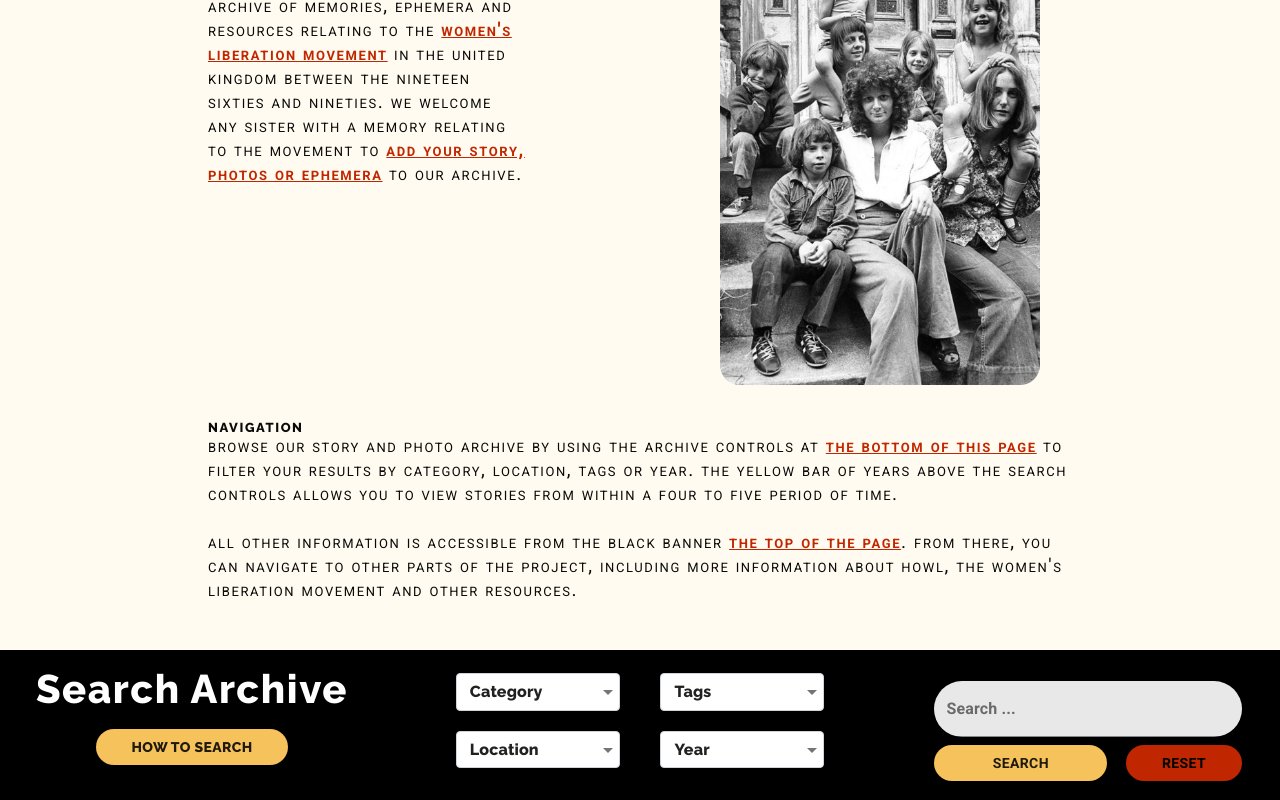
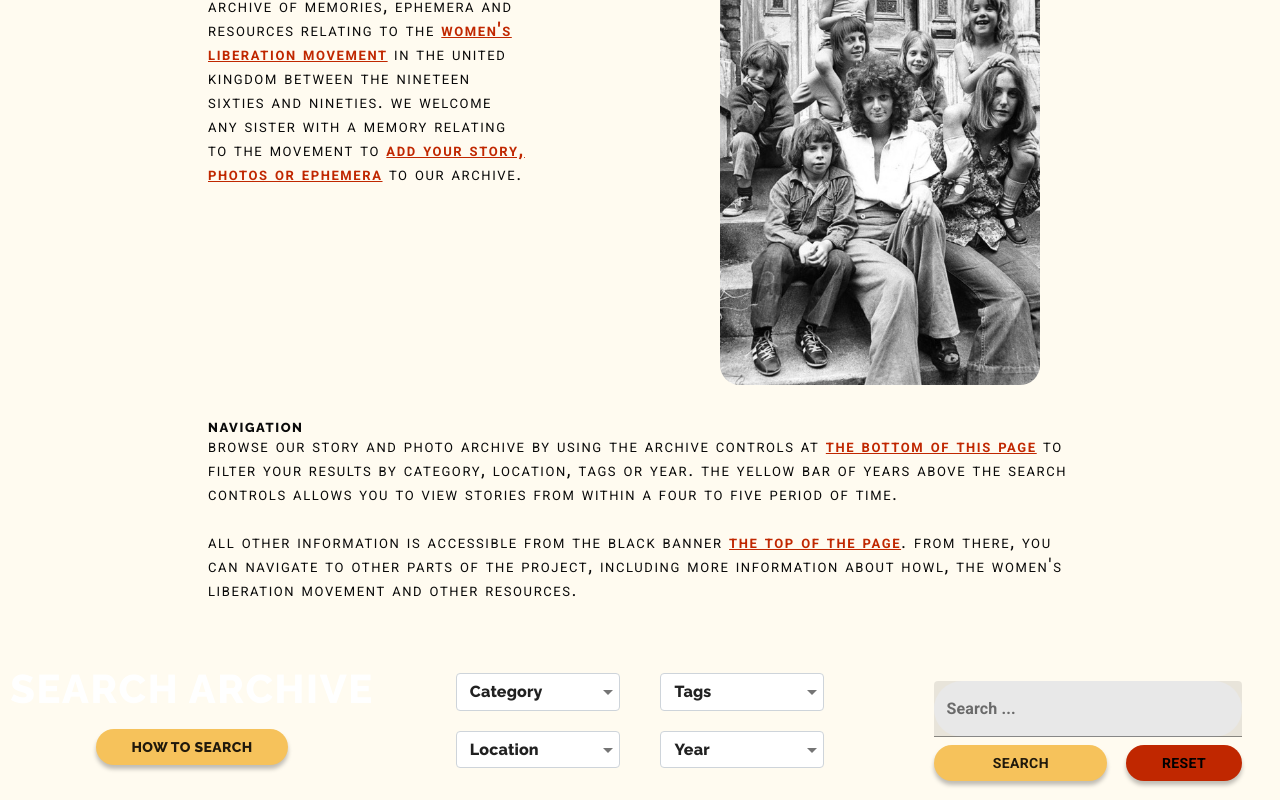
Before and after one commit to founders-programme-2/howl, a React (Create React App) app in the folder client/: page / in a window 1280 px wide. Shown: the part 508-1308 px from the top of the page. Built offline with nearby package versions, Linux system fonts and the light colour scheme; what react-a11y would draw is missing.

Commit message:
Fix typo errors and use global variables #82

```diff
--- a/client/src/Components/Common/Footer/Footer.style.js
+++ b/client/src/Components/Common/Footer/Footer.style.js
@@ -1,36 +1,36 @@
 import styled from 'styled-components';
+import '../../../globalStyle';
 
-export const FooterDiv = styled.div`
+export const FooterDiv = styled.footer`
   min-width: 100%;
-  background-color: black;
-  display: felx;
+  background-color: var(--secondary-bg-color);
+  display: flex;
   flex-direction: row;
   flex-wrap: nowrap;
 `;
 
-export const TitleDiv = styled.div`
+export const TitleDiv = styled.section`
   width: 30%;
   height: 100%;
-  /*background-color: blue;*/
 `;
 
 export const StyledTitle = styled.h2`
-  color: white;
+  color: var(--secondary-font-color);
   text-align: center;
-  font-family: 'Raleway', sans-serif;
+  text-transform: uppercase;
   margin: 5% 0 0 0;
 `;
 
-export const FilterDiv = styled.div`
+export const FilterDiv = styled.section`
   width: 40%;
   height: 100%;
   display: flex;
   justify-content: center;
 `;
 
-export const SearchDiv = styled.div`
+export const SearchDiv = styled.section`
   width: 30%;
   height: 100%;
-  display: felx;
+  display: flex;
   justify-content: center;
 `;
```
